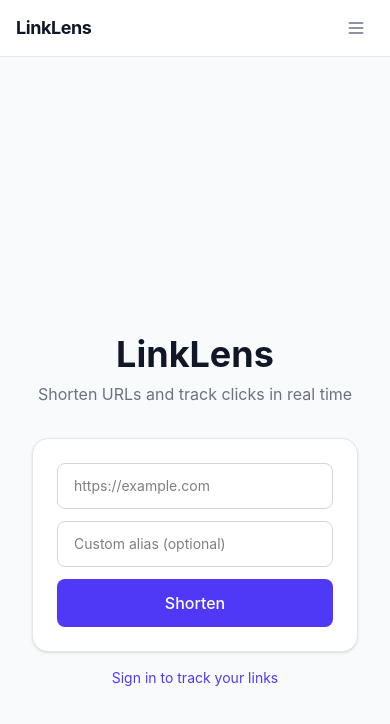
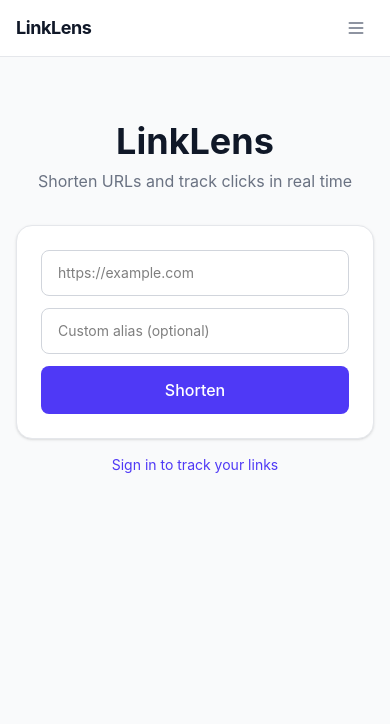
Before and after one commit to MKD2004/LinkLens, a React app in the folder frontend/: page / in a window 390 px wide. Shown: the top 724 px of the page. Built offline with nearby package versions, Linux system fonts and the light colour scheme; no server answers; the HTML template or start-up script is replaced by a standard one.

Commit message:
Make Home page mobile responsive with break-all URL display

```diff
--- a/frontend/src/pages/Home.jsx
+++ b/frontend/src/pages/Home.jsx
@@ -46,7 +46,7 @@
   }
 
   return (
-    <div className="min-h-screen bg-gray-50 flex flex-col items-center justify-center px-4">
+    <div className="flex flex-col items-center py-8 sm:py-16">
       <div className="w-full max-w-lg">
         <div className="text-center mb-8">
           <h1 className="text-4xl font-bold text-gray-900 mb-2">LinkLens</h1>
@@ -83,7 +83,7 @@
             <div className="space-y-4">
               <p className="text-sm text-gray-500 font-medium">Your short link</p>
               <div className="flex items-center gap-2 bg-gray-50 border border-gray-200 rounded-lg px-4 py-3">
-                <span className="flex-1 text-indigo-600 font-medium text-sm truncate">
+                <span className="flex-1 text-indigo-600 font-medium text-sm break-all min-w-0">
                   {result.shortUrl}
                 </span>
                 <button
@@ -93,7 +93,7 @@
                   {copied ? 'Copied!' : 'Copy'}
                 </button>
               </div>
-              <p className="text-xs text-gray-400 truncate">→ {result.originalUrl}</p>
+              <p className="text-xs text-gray-400 break-all">{result.originalUrl}</p>
               <button
                 onClick={handleReset}
                 className="w-full py-2.5 border border-gray-300 text-gray-600 text-sm font-medium rounded-lg hover:bg-gray-50 transition-colors"
```
